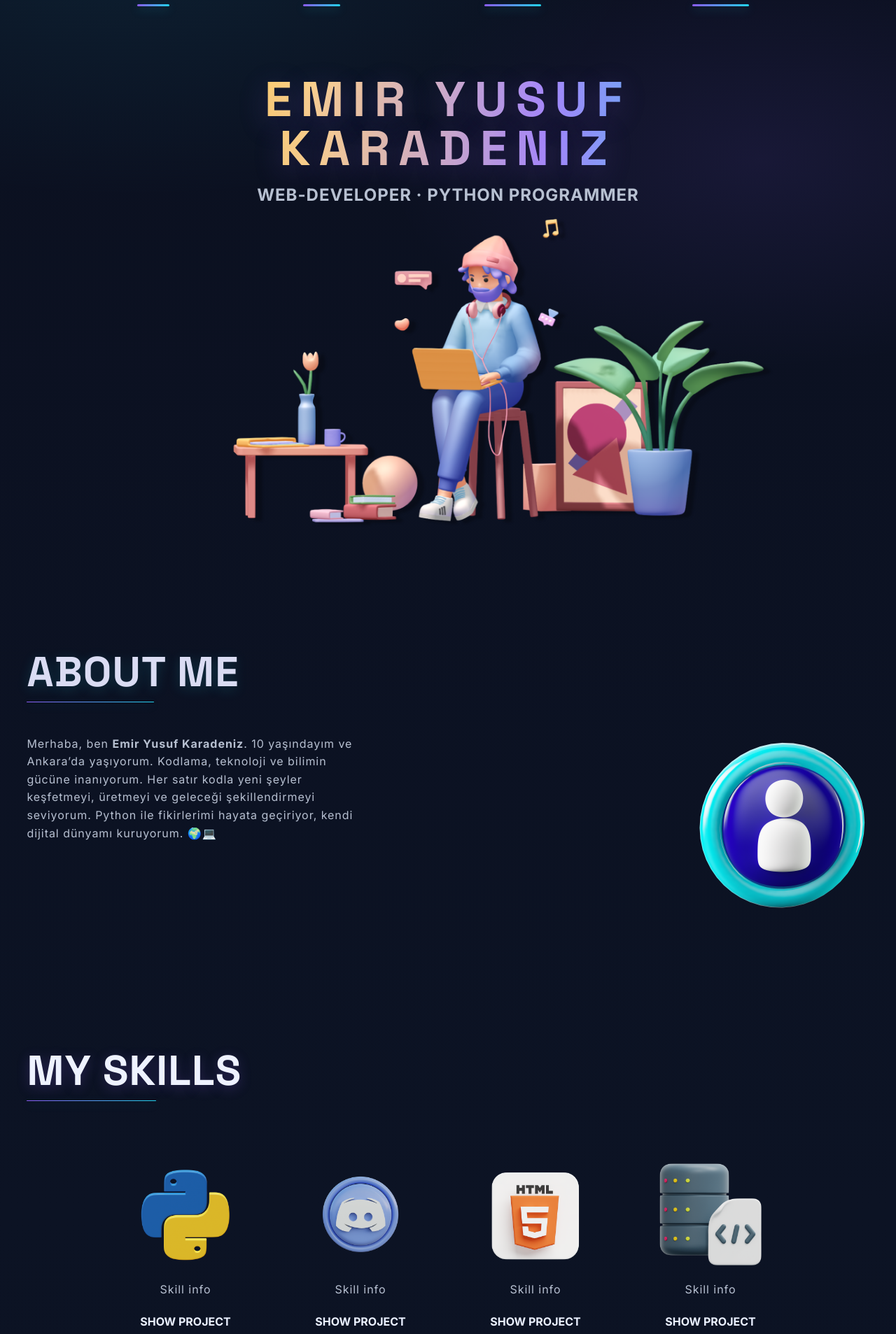
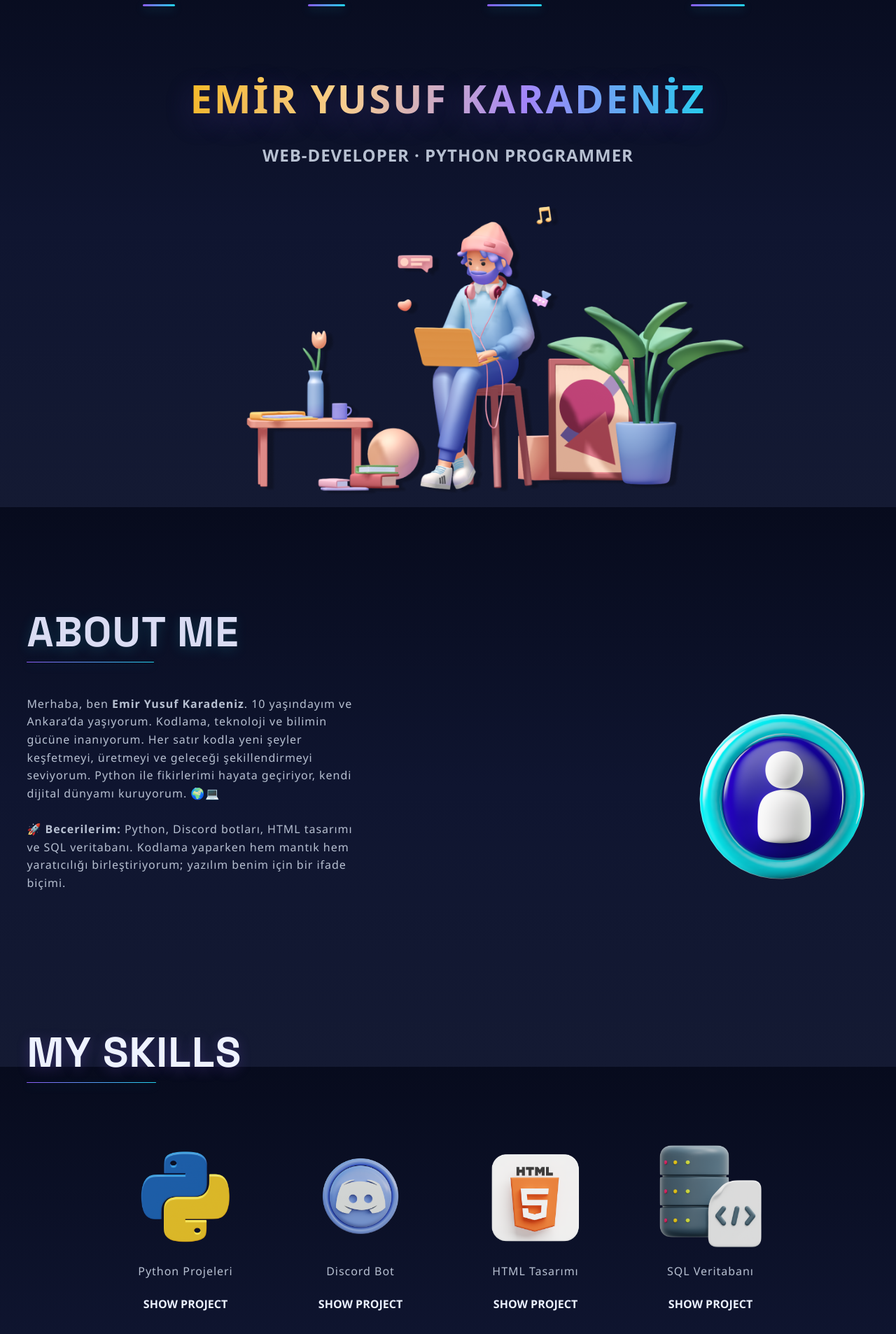
Before and after one commit to emirkod/emir_yusuf_karadeniz_portfolio, a plain HTML site: page index.html in a window 1280 px wide. Shown: the part 75-1982 px from the top of the page at 70% size. Drawn offline with Linux system fonts and the light colour scheme.

Commit message:
Update index.html

```diff
--- a/index.html
+++ b/index.html
@@ -4,12 +4,123 @@
     <meta charset="UTF-8" />
     <meta name="viewport" content="width=device-width, initial-scale=1.0" />
     <meta http-equiv="X-UA-Compatible" content="ie=edge" />
+    <title>Emir Yusuf Karadeniz | Portföy</title>
     <link rel="stylesheet" href="static/css/style.css" />
-    <title>Emir Yusuf Karadeniz | Portföy</title>
+
+    <style>
+      /* 🔹 Daha koyu lacivert arka plan */
+      body {
+        margin: 0;
+        color: #fff;
+        background: linear-gradient(180deg, #070b1d 0%, #0f1530 50%, #141a33 100%);
+        background-attachment: fixed;
+        font-family: "Poppins", "Segoe UI", Arial, sans-serif;
+      }
+
+      /* Görselle başlığın çakışmaması */
+      .home {
+        display: flex;
+        flex-direction: column;
+        align-items: center;
+        justify-content: center;
+        gap: 20px;
+        padding-top: 80px;
+        text-align: center;
+      }
+
+      .home__title {
+        font-size: 3.5rem;
+        letter-spacing: 3px;
+        line-height: 1.2;
+        margin: 0 0 10px 0;
+        font-family: "Poppins", "Segoe UI", Arial, sans-serif;
+      }
+
+      .home__subtitle {
+        margin-top: 6px;
+        font-family: "Poppins", "Segoe UI", Arial, sans-serif;
+      }
+
+      /* Ripple efekti */
+      .skill__button {
+        position: relative;
+        overflow: hidden;
+        transition: transform 0.08s ease;
+      }
+
+      .skill__button:active {
+        transform: scale(0.97);
+      }
+
+      .skill__button::after {
+        content: "";
+        position: absolute;
+        left: var(--x, 50%);
+        top: var(--y, 50%);
+        width: 0;
+        height: 0;
+        background: currentColor;
+        opacity: 0.25;
+        border-radius: 50%;
+        transform: translate(-50%, -50%);
+        pointer-events: none;
+      }
+
+      .skill__button.is-rippling::after {
+        animation: ripple 0.5s ease-out forwards;
+      }
+
+      @keyframes ripple {
+        from {
+          width: 0;
+          height: 0;
+          opacity: 0.25;
+        }
+        to {
+          width: 220px;
+          height: 220px;
+          opacity: 0;
+        }
+      }
+
+      /* Proje kutusu */
+      .project {
+        margin-top: 25px;
+        display: none;
+        text-align: center;
+        animation: fadeIn 0.6s ease-in-out;
+      }
+
+      .project img {
+        border-radius: 12px;
+        box-shadow: 0 6px 18px rgba(0, 0, 0, 0.3);
+        max-width: 90%;
+        height: auto;
+      }
+
+      .project a {
+        display: inline-block;
+        margin-top: 12px;
+        text-decoration: none;
+        color: #66aaff;
+        font-weight: bold;
+      }
+
+      @keyframes fadeIn {
+        from {
+          opacity: 0;
+          transform: translateY(15px);
+        }
+        to {
+          opacity: 1;
+          transform: translateY(0);
+        }
+      }
+    </style>
   </head>
 
   <body>
-    <!-- ÜST MENÜ -->
+    <!-- ÜST MENÜ (style.css’teki görünüm korunur) -->
     <header class="header">
       <nav class="header__nav main-nav">
         <ul class="main-nav__list main-list">
@@ -32,7 +143,7 @@
     <main class="main">
       <!-- ANA SAYFA -->
       <section class="main__home home" id="home">
-        <h1 class="home__title">EMIR YUSUF KARADENIZ</h1>
+        <h1 class="home__title">EMİR YUSUF KARADENİZ</h1>
         <p class="home__subtitle">WEB-DEVELOPER · PYTHON PROGRAMMER</p>
       </section>
 
@@ -45,6 +156,9 @@
             Kodlama, teknoloji ve bilimin gücüne inanıyorum. Her satır kodla yeni şeyler keşfetmeyi,
             üretmeyi ve geleceği şekillendirmeyi seviyorum. Python ile fikirlerimi hayata geçiriyor,
             kendi dijital dünyamı kuruyorum. 🌍💻
+            <br /><br />
+            🚀 <strong>Becerilerim:</strong> Python, Discord botları, HTML tasarımı ve SQL veritabanı.
+            Kodlama yaparken hem mantık hem yaratıcılığı birleştiriyorum; yazılım benim için bir ifade biçimi.
           </p>
           <img
             class="info-block__img"
@@ -59,10 +173,7 @@
       <!-- BECERİLER -->
       <section class="main__skills skills" id="skills">
         <h2 class="skills__title">MY SKILLS</h2>
-
-        <form action="" method="POST">
         <ul class="skills__list skills-list">
-            <!-- Python -->
           <li class="skills-list__skill skill">
             <img
               class="skill__img"
@@ -71,16 +182,14 @@
               width="150"
               height="150"
             />
-              <span class="skill__info">Skill info</span>
+            <span class="skill__info">Python Projeleri</span>
             <input
               class="skill__button"
-                type="submit"
-                name="button_python"
+              type="button"
               value="SHOW PROJECT"
+              id="pythonBtn"
             />
           </li>
-
-            <!-- Discord -->
           <li class="skills-list__skill skill">
             <img
               class="skill__img"
@@ -89,16 +198,9 @@
               width="150"
               height="150"
             />
-              <span class="skill__info">Skill info</span>
-              <input
-                class="skill__button"
-                type="submit"
-                name="button_discord"
-                value="SHOW PROJECT"
-              />
+            <span class="skill__info">Discord Bot</span>
+            <input class="skill__button" type="button" value="SHOW PROJECT" />
           </li>
-
-            <!-- HTML -->
           <li class="skills-list__skill skill">
             <img
               class="skill__img"
@@ -107,16 +209,9 @@
               width="150"
               height="150"
             />
-              <span class="skill__info">Skill info</span>
-              <input
-                class="skill__button"
-                type="submit"
-                name="button_html"
-                value="SHOW PROJECT"
-              />
+            <span class="skill__info">HTML Tasarımı</span>
+            <input class="skill__button" type="button" value="SHOW PROJECT" />
           </li>
-
-            <!-- SQL / DB -->
           <li class="skills-list__skill skill">
             <img
               class="skill__img"
@@ -125,16 +220,16 @@
               width="150"
               height="150"
             />
-              <span class="skill__info">Skill info</span>
-              <input
-                class="skill__button"
-                type="submit"
-                name="button_db"
-                value="SHOW PROJECT"
-              />
+            <span class="skill__info">SQL Veritabanı</span>
+            <input class="skill__button" type="button" value="SHOW PROJECT" />
           </li>
         </ul>
-        </form>
+
+        <!-- Python projesi görseli -->
+        <div class="project" id="pythonProject">
+          <img src="static/img/python-project.png" alt="Python Project" />
+          <a href="https://github.com/emirkod" target="_blank">GitHub'da Aç</a>
+        </div>
       </section>
 
       <!-- GERİ BİLDİRİM -->
@@ -170,5 +265,31 @@
     <footer>
       <p>© 2025 Emir Yusuf Karadeniz — Kodlama ve Bilim Tutkunu</p>
     </footer>
+
+    <!-- Ripple + Python projesi gösterme -->
+    <script>
+      // Ripple animasyonu
+      document.querySelectorAll(".skill__button").forEach((el) => {
+        el.addEventListener("click", (e) => {
+          const rect = el.getBoundingClientRect();
+          const x = e.clientX - rect.left;
+          const y = e.clientY - rect.top;
+          el.style.setProperty("--x", x + "px");
+          el.style.setProperty("--y", y + "px");
+          el.classList.remove("is-rippling");
+          void el.offsetWidth;
+          el.classList.add("is-rippling");
+        });
+      });
+
+      // Python projesi göster/gizle
+      const pythonBtn = document.getElementById("pythonBtn");
+      const pythonProject = document.getElementById("pythonProject");
+      pythonBtn.addEventListener("click", () => {
+        pythonProject.style.display =
+          pythonProject.style.display === "block" ? "none" : "block";
+        pythonProject.scrollIntoView({ behavior: "smooth", block: "center" });
+      });
+    </script>
   </body>
 </html>
```
Lines whose indentation alone changed are shown as unchanged.
